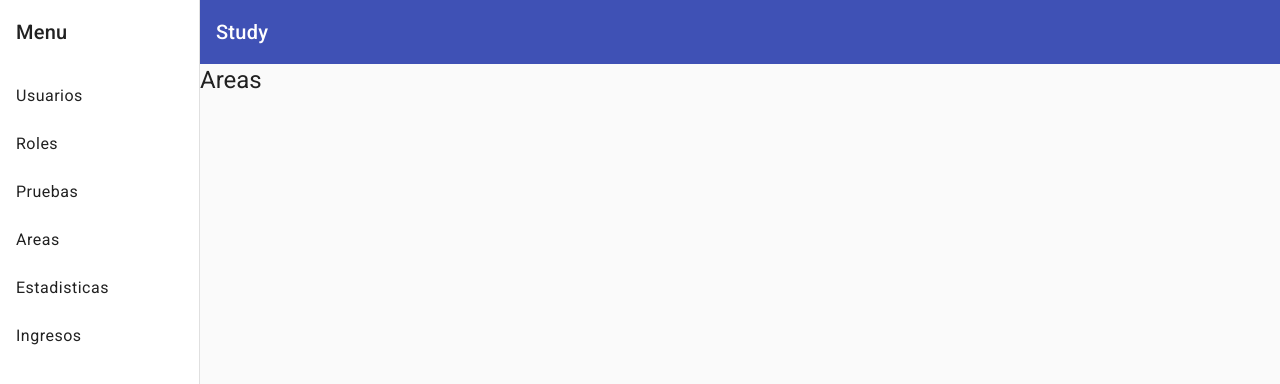
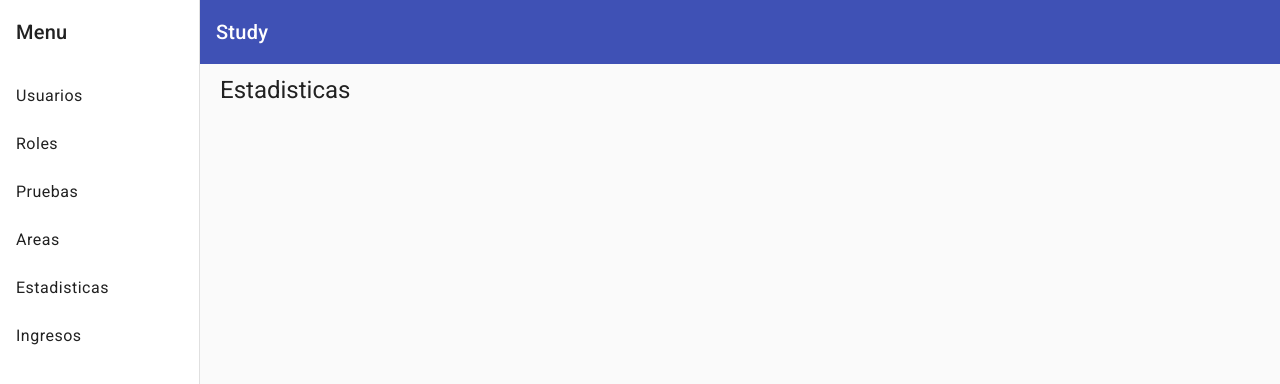
Before and after one commit to Natsuj14/StudyFront, an Angular app in the folder StudyFront/: page /Estadisticas in a window 1280 px wide. Before the commit this address led to /. Shown: the top 384 px of the page. Built offline with nearby package versions, Linux system fonts and the light colour scheme.

Commit message:
Se realizo la configuracion del routing-outlet para el direccionamiento

```diff
--- a/StudyFront/src/app/Componentes/area/area.component.css
+++ b/StudyFront/src/app/Componentes/area/area.component.css
@@ -0,0 +1,4 @@
+h1 {
+    margin-left: 20px;
+    margin-top: 10px;
+}
--- a/StudyFront/src/app/Componentes/estadistica/estadistica.component.css
+++ b/StudyFront/src/app/Componentes/estadistica/estadistica.component.css
@@ -0,0 +1,4 @@
+h1 {
+    margin-left: 20px;
+    margin-top: 10px;
+}
--- a/StudyFront/src/app/Componentes/ingreso/ingreso.component.css
+++ b/StudyFront/src/app/Componentes/ingreso/ingreso.component.css
@@ -0,0 +1,4 @@
+h1 {
+    margin-left: 20px;
+    margin-top: 10px;
+}
--- a/StudyFront/src/app/Componentes/menu/menu.component.html
+++ b/StudyFront/src/app/Componentes/menu/menu.component.html
@@ -1,30 +1,24 @@
 <mat-sidenav-container class="sidenav-container">
-  <mat-sidenav #drawer class="sidenav" fixedInViewport
-      [attr.role]="(isHandset$ | async) ? 'dialog' : 'navigation'"
-      [mode]="(isHandset$ | async) ? 'over' : 'side'"
-      [opened]="(isHandset$ | async) === false">
+  <mat-sidenav #drawer class="sidenav" fixedInViewport [attr.role]="(isHandset$ | async) ? 'dialog' : 'navigation'"
+    [mode]="(isHandset$ | async) ? 'over' : 'side'" [opened]="(isHandset$ | async) === false">
     <mat-toolbar>Menu</mat-toolbar>
     <mat-nav-list>
-      <a mat-list-item href="#">Usuarios</a>
-      <a mat-list-item href="#">Roles</a>
-      <a mat-list-item href="#">Pruebas</a>
-      <a mat-list-item href="#">Areas</a>
-      <a mat-list-item href="#">Estadisticas</a>
-      <a mat-list-item href="#">Ingresos</a>
+      <a mat-list-item href="/Usuarios">Usuarios</a>
+      <a mat-list-item href="/Roles">Roles</a>
+      <a mat-list-item href="/Pruebas">Pruebas</a>
+      <a mat-list-item href="/Areas">Areas</a>
+      <a mat-list-item href="/Estadisticas">Estadisticas</a>
+      <a mat-list-item href="/Ingresos">Ingresos</a>
     </mat-nav-list>
   </mat-sidenav>
   <mat-sidenav-content>
     <mat-toolbar color="primary">
-      <button
-        type="button"
-        aria-label="Toggle sidenav"
-        mat-icon-button
-        (click)="drawer.toggle()"
+      <button type="button" aria-label="Toggle sidenav" mat-icon-button (click)="drawer.toggle()"
         *ngIf="isHandset$ | async">
         <mat-icon aria-label="Side nav toggle icon">menu</mat-icon>
       </button>
       <span>Study</span>
     </mat-toolbar>
-    <app-area></app-area>
+    <router-outlet></router-outlet>
   </mat-sidenav-content>
 </mat-sidenav-container>
--- a/StudyFront/src/app/Componentes/prueba/prueba.component.css
+++ b/StudyFront/src/app/Componentes/prueba/prueba.component.css
@@ -0,0 +1,4 @@
+h1 {
+    margin-left: 20px;
+    margin-top: 10px;
+}
--- a/StudyFront/src/app/Componentes/rol/rol.component.css
+++ b/StudyFront/src/app/Componentes/rol/rol.component.css
@@ -0,0 +1,4 @@
+h1 {
+    margin-left: 20px;
+    margin-top: 10px;
+}
--- a/StudyFront/src/app/Componentes/usuario/usuario.component.css
+++ b/StudyFront/src/app/Componentes/usuario/usuario.component.css
@@ -0,0 +1,4 @@
+h1 {
+    margin-left: 20px;
+    margin-top: 10px;
+}
--- a/StudyFront/src/app/app-routing.module.ts
+++ b/StudyFront/src/app/app-routing.module.ts
@@ -1,7 +1,21 @@
 import { NgModule } from '@angular/core';
 import { RouterModule, Routes } from '@angular/router';
+import { UsuarioComponent } from './Componentes/usuario/usuario.component';
+import { RolComponent } from './Componentes/rol/rol.component';
+import { PruebaComponent } from './Componentes/prueba/prueba.component';
+import { AreaComponent } from './Componentes/area/area.component';
+import { EstadisticaComponent } from './Componentes/estadistica/estadistica.component';
+import { IngresoComponent } from './Componentes/ingreso/ingreso.component';
 
-const routes: Routes = [];
+const routes: Routes = [
+  { path: "Usuarios", component: UsuarioComponent },
+  { path: "Roles", component: RolComponent },
+  { path: "Pruebas", component: PruebaComponent },
+  { path: "Areas", component: AreaComponent },
+  { path: "Estadisticas", component: EstadisticaComponent },
+  { path: "Ingresos", component: IngresoComponent }
+
+];
 
 @NgModule({
   imports: [RouterModule.forRoot(routes)],
```
